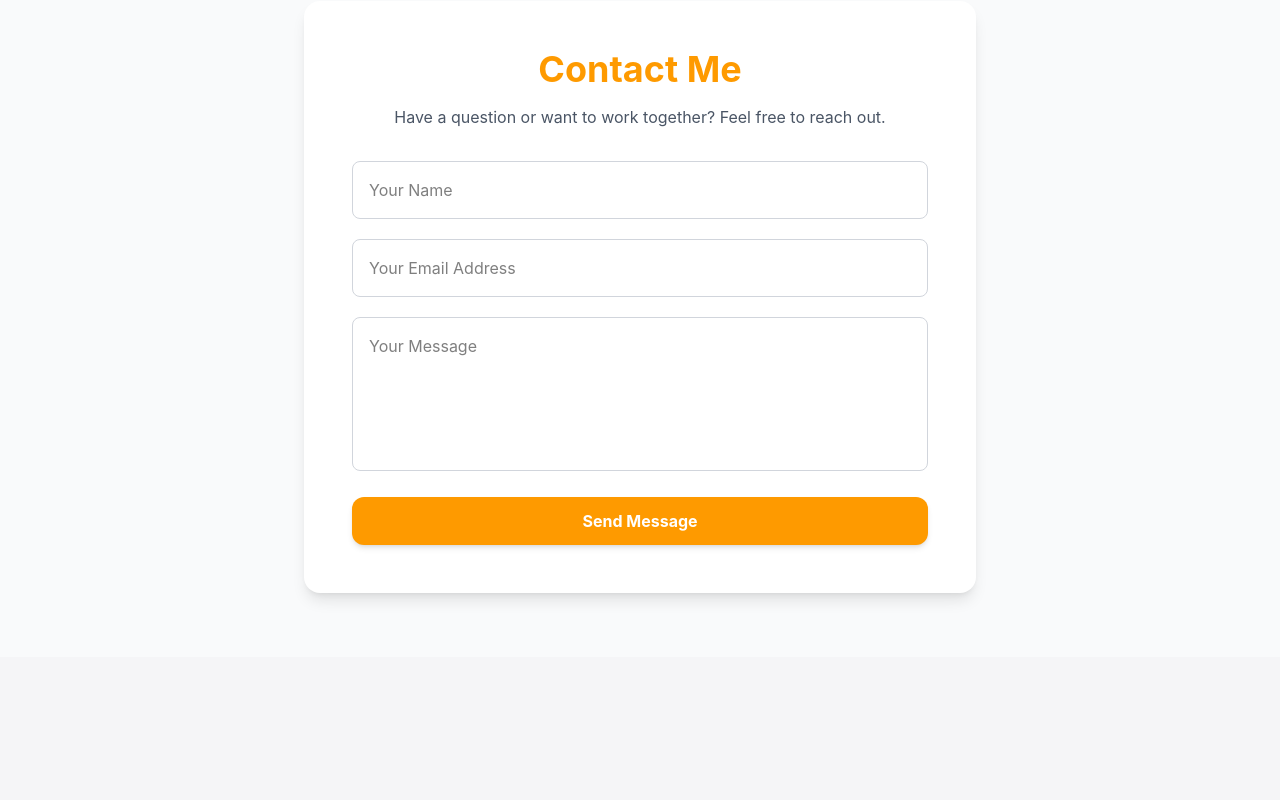
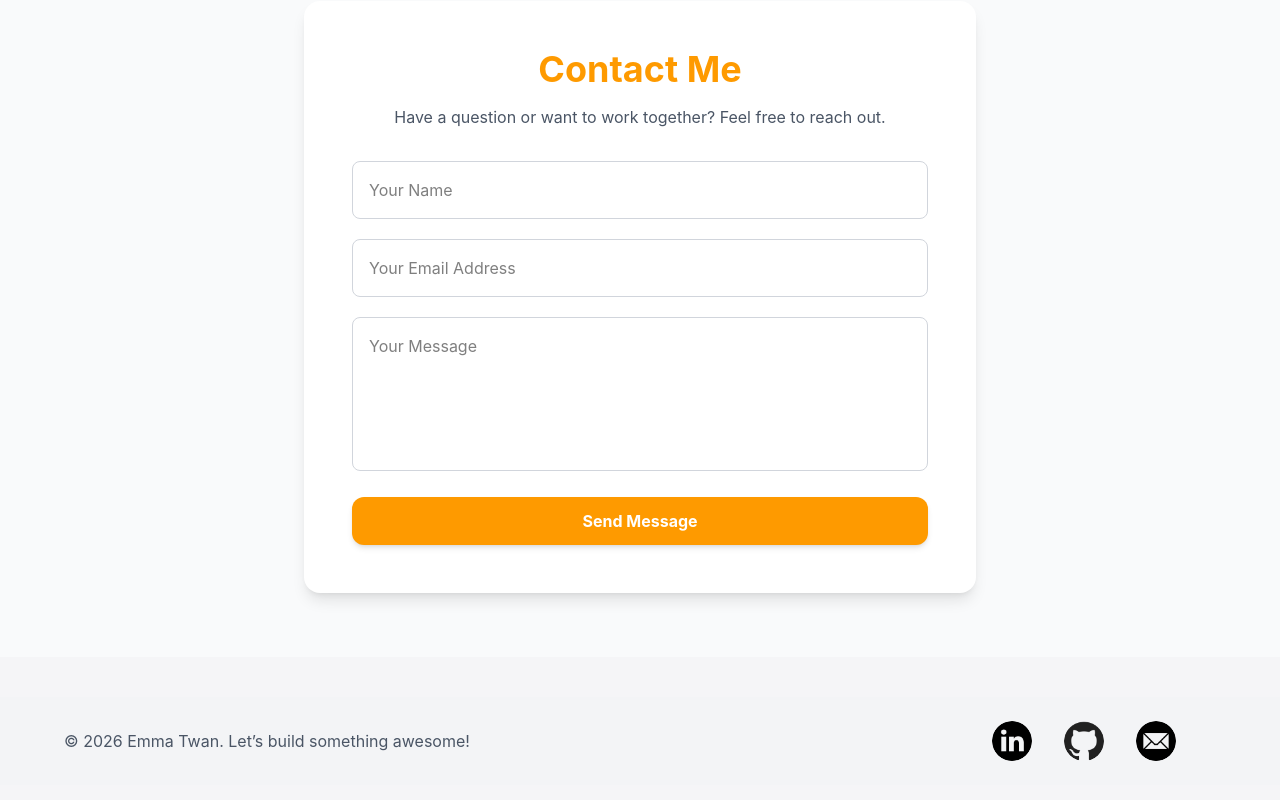
Before and after one commit to emmatwan0707-web/react-portfolio, a React (Vite) app: page / in a window 1280 px wide. Shown: the part 1722-2522 px from the top of the page. Before the commit the page ends 2379 px from the top, so only its background shows below. Built offline with nearby package versions, Linux system fonts and the light colour scheme.

Commit message:
Add Footer section

```diff
--- a/src/App.jsx
+++ b/src/App.jsx
@@ -3,6 +3,7 @@ import Hero from "./components/Hero.jsx";
 import About from "./components/About.jsx";
 import Projects from "./components/Projects.jsx";
 import Contacts from "./components/Contacts.jsx";
+import Footer from "./components/Footer.jsx";
 
 function App() {
     return (
@@ -12,6 +13,7 @@ function App() {
           <About />
             <Projects />
             <Contacts />
+            <Footer />
         </div>
     );
 }
--- /dev/null
+++ b/src/components/Footer.jsx
@@ -0,0 +1,27 @@
+import React from 'react'
+import linkedin from "../assets/linkedin.png";
+import github from "../assets/github.png";
+import email from "../assets/email.png";
+
+const Footer = () => {
+    return (
+        <footer className="flex justify-between items-center p-6 bg-gray-100 mt-10 mb-10">
+            <p className="text-gray-600 ml-10">© 2026 Emma Twan. Let’s build something awesome!</p>
+            <div className="flex gap-8 mr-20">
+                <a href="https://www.linkedin.com/in/emma-huanchen-duan-0baa06254/" target="_blank" rel="noopener noreferrer">
+                    <img src={linkedin} alt="LinkedIn" className="w-10 h-10 object-contain rounded-full" />
+                </a>
+
+                <a href="https://github.com/emmatwan0707-web" target="_blank" rel="noopener noreferrer">
+                    <img src={github} alt="GitHub" className="w-10 h-10 object-contain rounded-full" />
+                </a>
+
+                <a href="mailto:emmatwan0707@gmail.com">
+                    <img src={email} alt="Email" className="w-10 h-10 object-contain rounded-full" />
+                </a>
+            </div>
+        </footer>
+
+    )
+}
+export default Footer
```
Also changed, not shown: src/assets/email.png (added).
